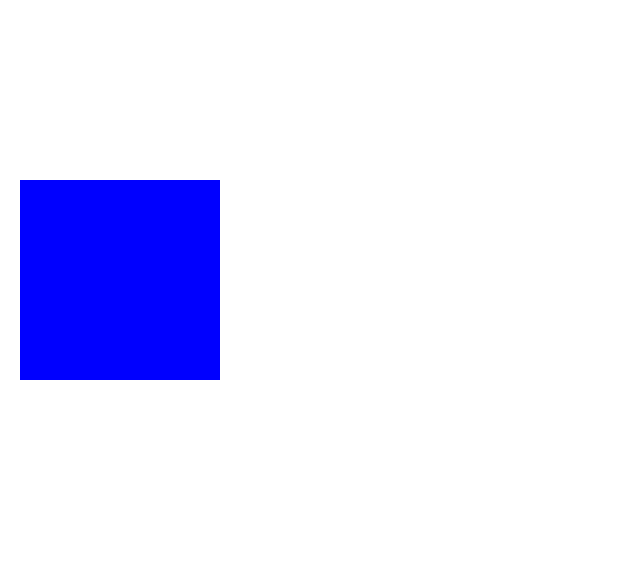
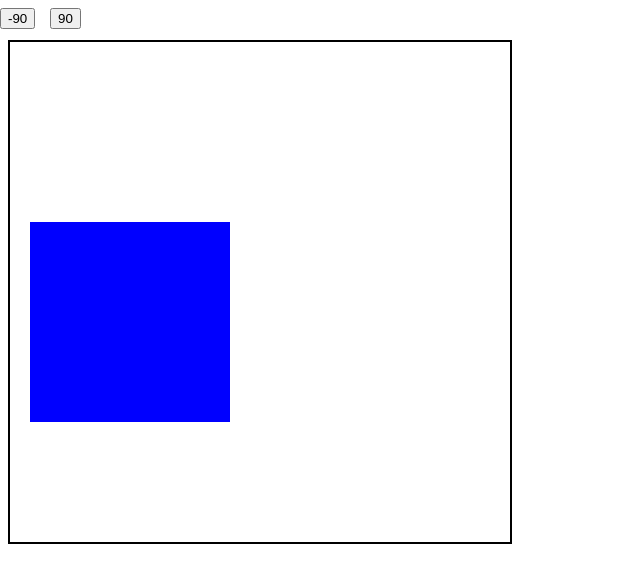
Before and after one commit to velimd/mutable-div-library, an Angular app: page / in a window 1280 px wide. Shown: the top 582 px of the page, without its empty margins (0-640 px from the left). Built offline with nearby package versions, Linux system fonts and the light colour scheme.

Commit message:
creating a test env for moving directive.

```diff
--- a/src/app/app.component.html
+++ b/src/app/app.component.html
@@ -1 +1,7 @@
-<div id="block" [draggable]></div>
+<button class="button left" (click)="rotateC90()">-90</button>
+<button class="button right" (click)="rotate90()">90</button>
+<div [ngClass]="'container rotation' + rotation">
+  <div >
+    <div id="block" draggable [rotate]="rotation"></div>
+  </div>
+</div>
--- a/src/app/app.component.scss
+++ b/src/app/app.component.scss
@@ -5,3 +5,51 @@
   width: 200px;
   background-color: blue;
 }
+
+button {
+  position: absolute;
+  z-index: 10000;
+}
+
+.left {
+  left: 0;
+}
+
+.right {
+  left: 50px;
+}
+
+.container {
+  position: absolute;
+  top: 40px;
+  height: 500px;
+  width: 500px;
+  border: 2px solid black;
+  transform-origin: center;
+}
+
+.rotation90 {
+  -webkit-transform: rotate(90deg); /* Safari */
+  -moz-transform: rotate(90deg); /* Firefox 3.6 Firefox 4 */
+  /*-moz-transform-origin: right top; */
+  -ms-transform: rotate(90deg); /* IE9 */
+  -o-transform: rotate(90deg); /* Opera */
+  transform: rotate(90deg); /* W3C */
+}
+
+.rotation180 {
+  -webkit-transform: rotate(180deg); /* Safari */
+  -moz-transform: rotate(180deg); /* Firefox 3.6 Firefox 4 */
+  /*-moz-transform-origin: right top; */
+  -ms-transform: rotate(180deg); /* IE9 */
+  -o-transform: rotate(180deg); /* Opera */
+  transform: rotate(180deg); /* W3C */
+}
+
+.rotation270 {
+  -webkit-transform: rotate(-90deg); /* Safari */
+  -moz-transform: rotate(-90deg); /* Firefox 3.6 Firefox 4 */
+  -ms-transform: rotate(-90deg); /* IE9 */
+  -o-transform: rotate(-90deg); /* Opera */
+  transform: rotate(-90deg); /* W3C */
+}
--- a/src/app/app.component.ts
+++ b/src/app/app.component.ts
@@ -6,5 +6,13 @@ import { Component } from '@angular/core';
   styleUrls: ['./app.component.scss']
 })
 export class AppComponent {
-  title = 'mutable-div-library';
+  rotation = 0;
+
+  rotate90() {
+    this.rotation = (this.rotation + 90) %360;
+  }
+
+  rotateC90() {
+    this.rotation = (this.rotation + 270) %360;
+  }
 }
```
